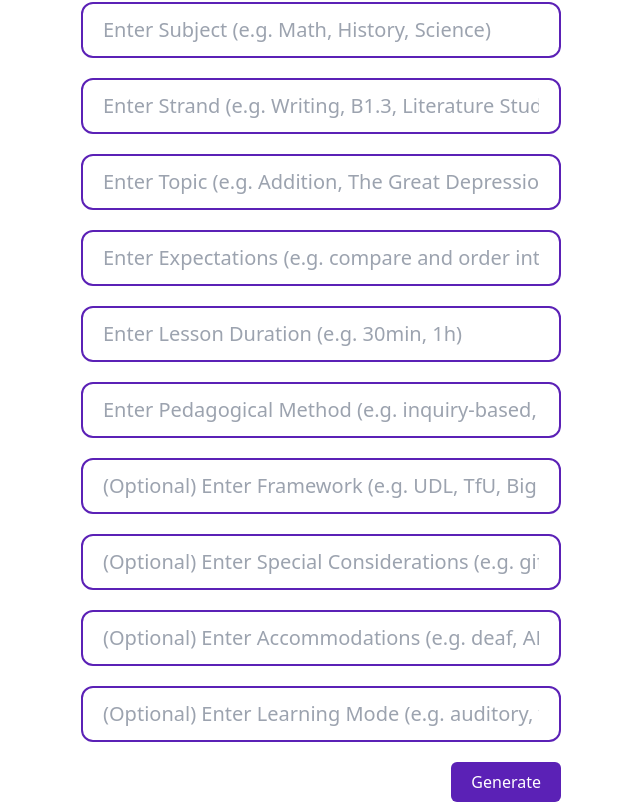
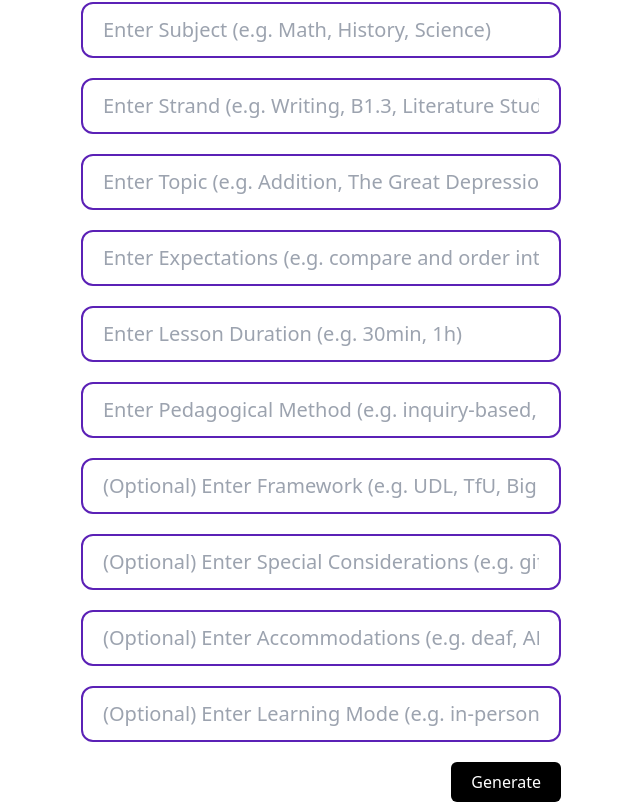
Before and after one commit to jtwirly/bayou2, a Next.js app: page / in a window 1280 px wide. Shown: the part 462-1264 px from the top of the page, without its empty margins (319-959 px from the left). Built offline with nearby package versions, Linux system fonts and the light colour scheme; no server answers.

Commit message:
Finished draft. Updated buttons, learning mode

```diff
--- a/pages/index.js
+++ b/pages/index.js
@@ -1,4 +1,5 @@
 // Generate lesson plan, save it to database, and provide URL to go to lesson plan [id] and generate materials for it (or could do that on this same page)
+// Add learning style
 
 /* eslint-disable react/no-unknown-property */
 
@@ -219,10 +220,10 @@ function Home() {
             value={mode}
             onChange={(e) => setMode(e.target.value)}
             className="border-2 border-violet-800 py-3 px-5 rounded-xl text-xl"
-            placeholder="(Optional) Enter Learning Mode (e.g. auditory, visual, kinesthetic, all)"
+            placeholder="(Optional) Enter Learning Mode (e.g. in-person, hybrid, online)"
           />
           <input
-            className="self-end bg-violet-800 text-white py-2 px-5 rounded-md hover:bg-violet-700"
+            className="self-end bg-black text-white py-2 px-5 rounded-md hover:bg-gray-700"
             type="submit"
             value="Generate"
           />
@@ -244,7 +245,7 @@ function Home() {
             </p>
           </div>
           <div>
-      <button onClick={generateResources}>Generate Resources</button>
+      <button onClick={generateResources} className="self-end bg-black text-white py-2 px-5 rounded-md hover:bg-gray-700">Generate Resources</button>
       {resourcesLoading && <div>Loading...</div>}
       {resources && (
         <div>
@@ -260,7 +261,7 @@ function Home() {
       )}
     </div>
     <div>
-      <button onClick={generateSlideshow}>Generate Slideshow Outline</button>
+      <button onClick={generateSlideshow} className="self-end bg-black text-white py-2 px-5 rounded-md hover:bg-gray-700">Generate Slideshow Outline</button>
       {slideshowLoading && <div>Loading...</div>}
       {slideshow && (
         <div>
@@ -276,7 +277,7 @@ function Home() {
       )}
     </div>
     <div>
-      <button onClick={generateWorksheet}>Generate Worksheet Outline</button>
+      <button onClick={generateWorksheet} className="self-end bg-black text-white py-2 px-5 rounded-md hover:bg-gray-700">Generate Worksheet Outline</button>
       {worksheetLoading && <div>Loading...</div>}
       {worksheet && (
         <div>
@@ -292,7 +293,7 @@ function Home() {
       )}
     </div>
           <div>
-      <button onClick={generateQuiz}>Generate Quiz</button>
+      <button onClick={generateQuiz} className="self-end bg-black text-white py-2 px-5 rounded-md hover:bg-gray-700">Generate Quiz</button>
       {quizLoading && <div>Loading...</div>}
       {quiz && (
         <div>
@@ -308,11 +309,11 @@ function Home() {
       )}
     </div>
     <div>
-      <button onClick={generateManagement}>Generate Classroom Management Tip</button>
+      <button onClick={generateManagement} className="self-end bg-black text-white py-2 px-5 rounded-md hover:bg-gray-700">Generate Classroom Management Tip</button>
       {managementLoading && <div>Loading...</div>}
       {management && (
         <div>
-          <h2>Classroom Management Tip:</h2>
+          <h2>Generated Classroom Management Tip:</h2>
           <div>
             <p>{management}</p>
           </div>
```
